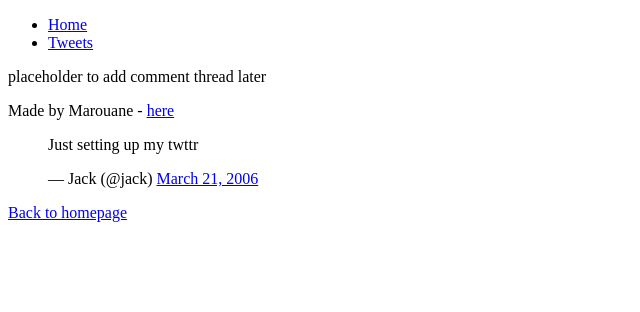
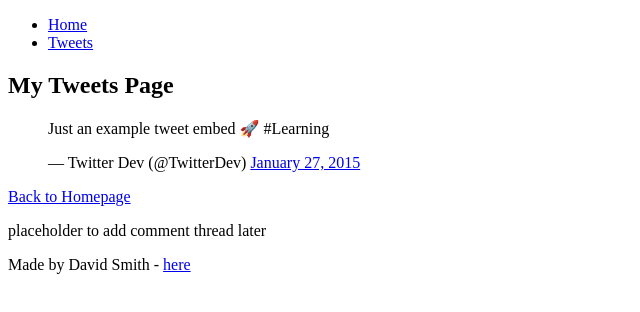
Before and after one commit to mar1majid/My_First_Portfolio, a plain HTML site: page html_basic/tweets.html in a window 1280 px wide. Shown: the whole page, without its empty margins (0-640 px from the left). Drawn offline with Linux system fonts and the light colour scheme.

Commit message:
Update tweets.html

```diff
--- a/html_basic/tweets.html
+++ b/html_basic/tweets.html
@@ -1,39 +1,50 @@
 <!DOCTYPE html>
 <html lang="en">
+
 <head>
     <meta charset="UTF-8">
-    <title>My First Portfolio</title>
+    <meta name="viewport" content="width=device-width, initial-scale=1.0">
+    <title>My Tweets</title>
 </head>
+
 <body>
-
+    <!-- Header with navigation -->
     <header>
         <ul>
-      <li><a href="index.html">Home</a></li>
+            <li><a href="base_index.html">Home</a></li>
             <li><a href="tweets.html">Tweets</a></li>
         </ul>
     </header>
 
+    <!-- Main content -->
     <main>
         <article>
-      <!-- Your page content goes here -->
+            <h1>My Tweets Page</h1>
+
+            <!-- Embedded Tweet -->
+            <blockquote class="twitter-tweet">
+                <p lang="en" dir="ltr">
+                    Just an example tweet embed 🚀 #Learning
+                </p>
+                &mdash; Twitter Dev (@TwitterDev)
+                <a href="https://twitter.com/TwitterDev/status/560070183650213889?ref_src=twsrc%5Etfw">January 27,
+                    2015</a>
+            </blockquote>
+            <script async src="https://platform.twitter.com/widgets.js" charset="utf-8"></script>
+
+            <!-- Back to homepage link (optional since header already has it) -->
+            <p><a href="base_index.html">Back to Homepage</a></p>
         </article>
+
         <aside>
             <p>placeholder to add comment thread later</p>
         </aside>
     </main>
 
+    <!-- Footer -->
     <footer>
-    <p>Made by Marouane - <a href="https://your-link.com" target="_blank">here</a></p></footer>
-<article>
-  <blockquote class="twitter-tweet">
-    <p lang="en" dir="ltr">Just setting up my twttr</p>&mdash; Jack (@jack)
-    <a href="https://twitter.com/jack/status/20">March 21, 2006</a>
-  </blockquote>
-  <script async src="https://platform.twitter.com/widgets.js" charset="utf-8"></script>
-
-  <p><a href="index.html">Back to homepage</a></p>
-</article>
-
+        <p>Made by David Smith - <a href="https://github.com" target="_blank">here</a></p>
+    </footer>
 </body>
 
 </html>
```
Lines whose indentation alone changed are shown as unchanged.
